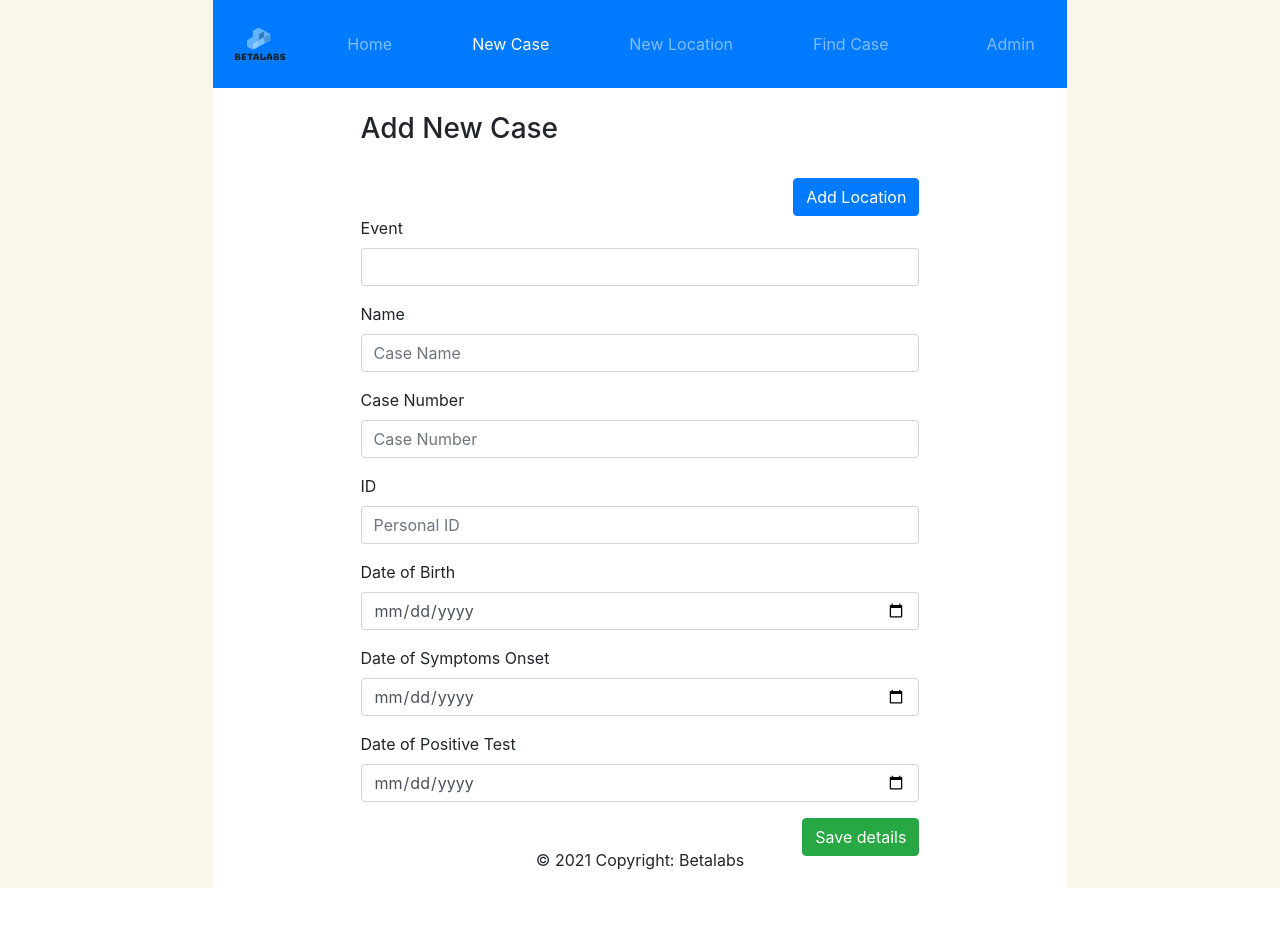
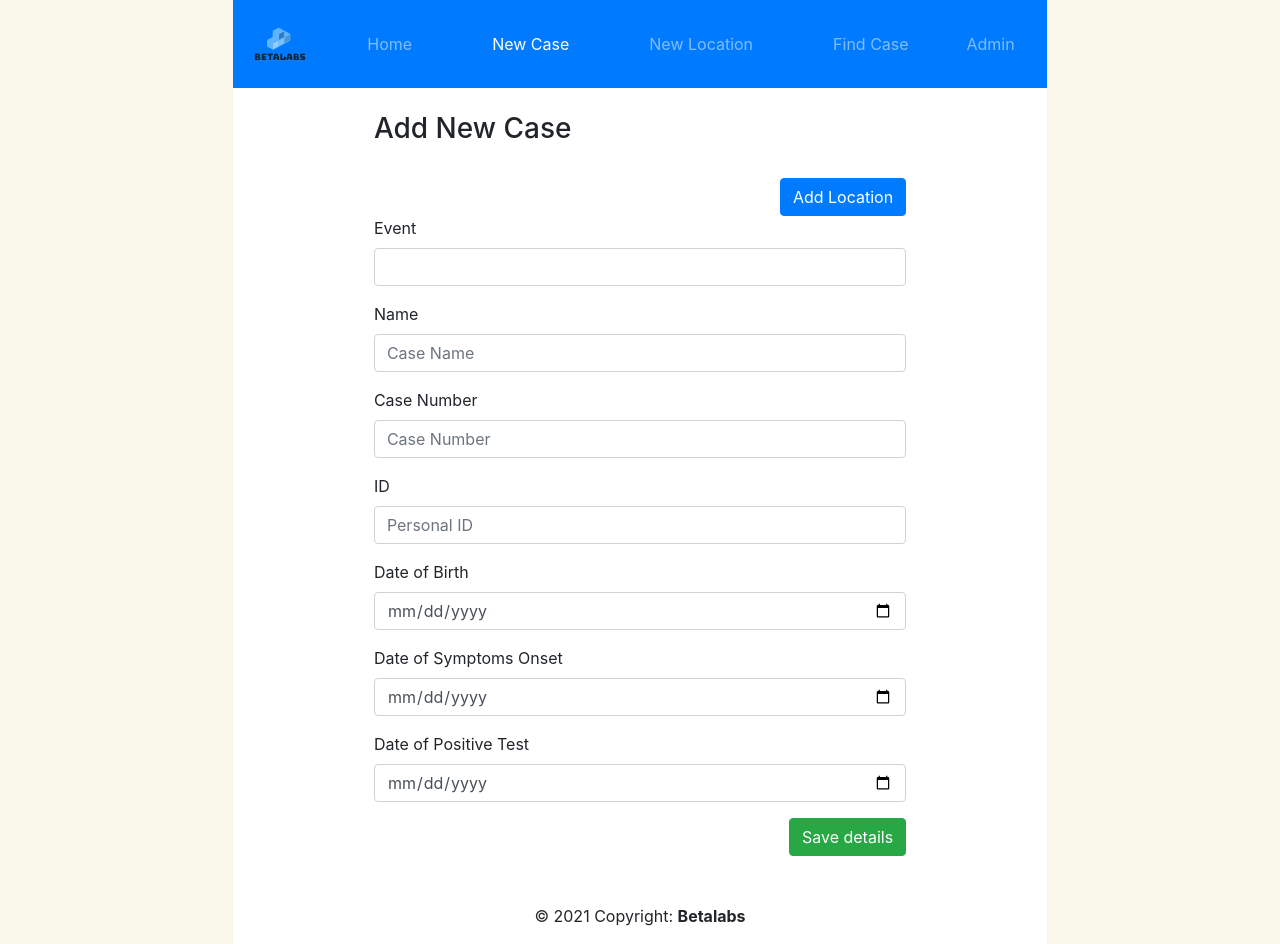
Before and after one commit to santiago-mooser/COMP3297, a Django app: page /add/case in a window 1280 px wide. Before the commit the page ends 888 px from the top, so only its background shows below. Run offline with Django 3.2, Linux system fonts and the light colour scheme; data that the repository does not hold is empty; parts of the project's set-up code (start-up, migrations or seed data) failed here and were passed over; some libraries are stand-ins or nearby versions.

Commit message:
fixed footer

```diff
--- a/sse_finder/static/sse_finder/css/style.css
+++ b/sse_finder/static/sse_finder/css/style.css
@@ -11,7 +11,7 @@
 
 .container
 {
-    min-height: 100vh;
+    min-height: 82vh;
     padding: 0 !important;
     background-color: white;
 }
@@ -26,10 +26,15 @@
     padding: 0 2rem;
 }
 
+.footer-container
+{
+    width: 100%;
+    display: flex;
+    justify-content: center;
+}
+
 footer
 {
-    position: absolute;
-    bottom: 0;
-    left: 0;
-    width: 100%;
+    background-color: white;
+    width: 66.7%;
 }
--- a/templates/base.html
+++ b/templates/base.html
@@ -22,9 +22,9 @@
 
 </head>
 <meta name="Description" content="Editable COVID-19 super interface designed and deployed for COMP3297 of HKU">
-<body class="d-flex flex-column min-vh-100">
+<body class="d-flex flex-column min-vh-100 wrapper">
     <div class="container-fluid text-center">
-        <div class="row content">
+        <div class="col content">
             <div class="col-sm-2 sidenav" style="background-color: rgb(248, 247, 233)">
                 <div id="messages-container">
                     {% bootstrap_messages %}
@@ -58,21 +58,21 @@
                 {% block content %}
                 {% endblock %}
 
-                            <!-- Footer -->
+            </div>
+
+            <!-- Footer -->
+            <div class="footer-container">
                 <footer class="page-footer font-small blue footer">
 
                     <!-- Copyright -->
                     <div class="footer-copyright text-center py-3">© 2021 Copyright:
-                    <a> Betalabs</a>
+                    <a style="font-weight: bold;"> Betalabs</a>
                     </div>
                     <!-- Copyright -->
 
                 </footer>
                 <!-- Footer -->
-            </div>
 
-            <div class="col-sm-2 sidenav" style="background-color: rgb(248, 247, 233)">
-                <div class="col"></div>
             </div>
         </div>
     </div>
--- a/templates/pages/case_details.html
+++ b/templates/pages/case_details.html
@@ -28,7 +28,7 @@
 {% endblock %}
 
 {% block content %}
-
+<div class="container">
     <div class="heading">
         <div class="heading-inner">
             <h3>{{ case.name }}</h3>
@@ -85,5 +85,5 @@
             </table>
         </div>
     </div>
-
+</div>
 {% endblock %}
--- a/templates/pages/new_case.html
+++ b/templates/pages/new_case.html
@@ -56,7 +56,7 @@
           <div class="col">
           </div>
           <div class="col text-right">
-              <button type="submit" class="btn btn-success">Save details</button>
+              <button style="margin-bottom: 2rem;" type="submit" class="btn btn-success">Save details</button>
           </div>
         </div>
       </form>
--- a/templates/pages/new_location.html
+++ b/templates/pages/new_location.html
@@ -47,7 +47,7 @@
           <div class="col">
           </div>
           <div class="col text-right">
-              <button type="submit" class="btn btn-success">Save details</button>
+              <button style="margin-bottom: 2rem;" type="submit" class="btn btn-success">Save details</button>
           </div>
               <br>
         </div>
```
Also changed, not shown: django_project/settings.py (+12 -0 lines), sse_finder/migrations/0003_auto_20210503_0628.py (added).
